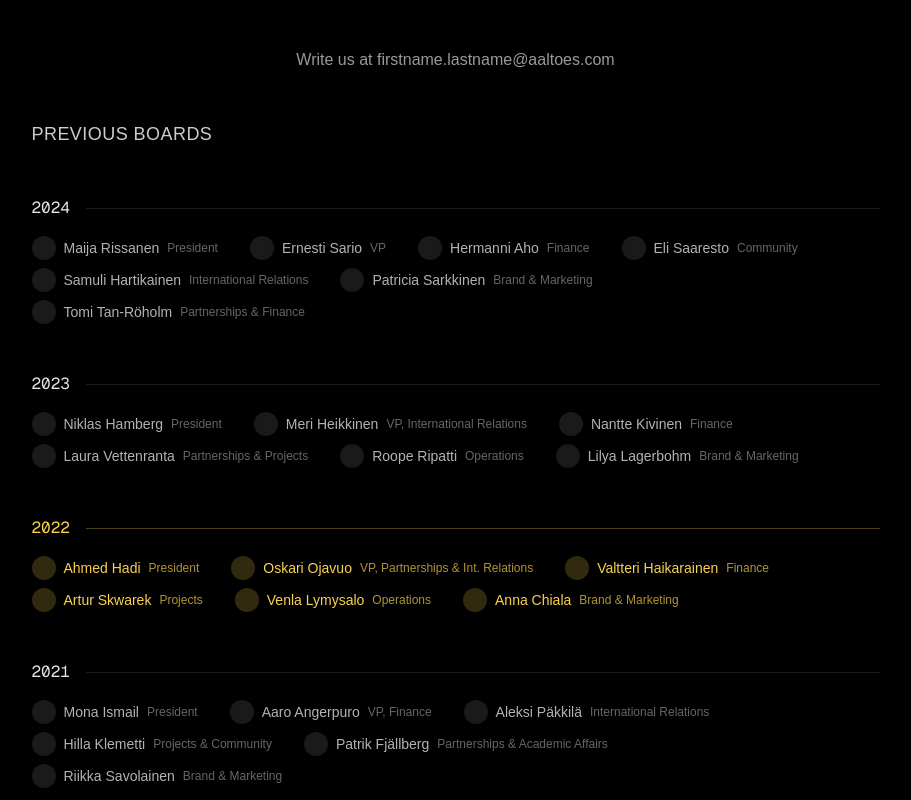
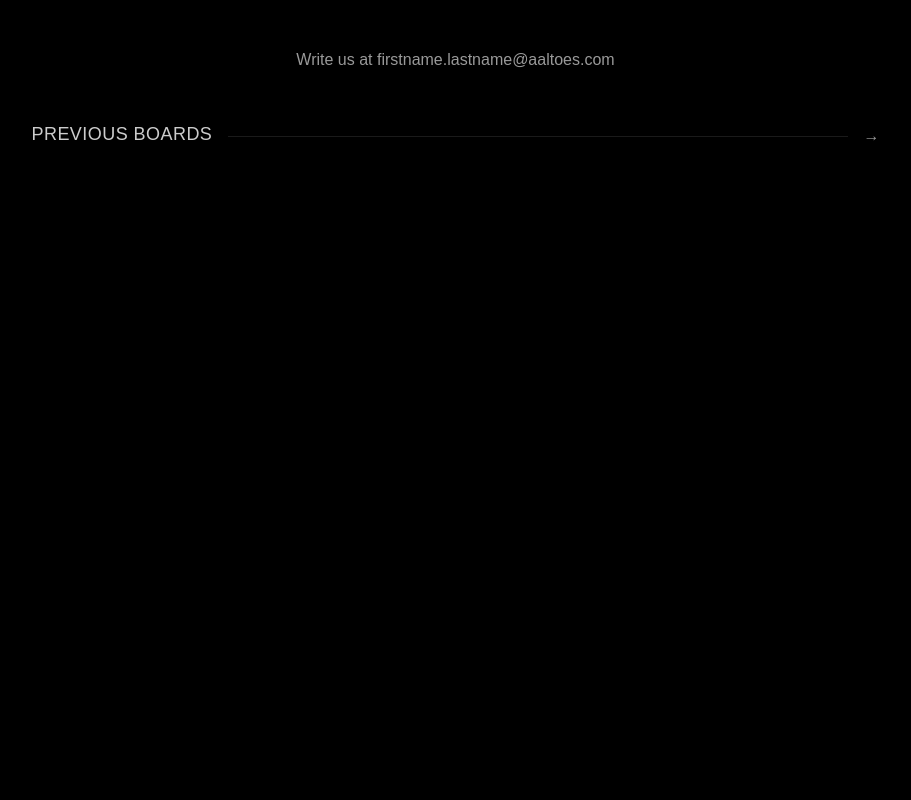
Before and after one commit to derzetta/aaltoes-web, a React (Vite) app: page /#/team in a window 1280 px wide. Shown: the part 1180-1980 px from the top of the page, without its empty margins (177-1088 px from the left). After the commit the page ends 1480 px from the top, so only its background shows below. Built offline with nearby package versions, Linux system fonts and the light colour scheme.

Commit message:
no prolfile pics

```diff
--- a/src/components/PreviousBoards.tsx
+++ b/src/components/PreviousBoards.tsx
@@ -1,3 +1,5 @@
+import React, { useState } from 'react'
+
 interface BoardMember {
   name: string
   role?: string
@@ -10,14 +12,13 @@ interface BoardYear {
 }
 
 function PreviousBoards() {
+  const [isExpanded, setIsExpanded] = useState(false)
   const boards: BoardYear[] = [
     {
       year: 2024,
       members: [
         { name: "Maija Rissanen", role: "President" },
         { name: "Ernesti Sario", role: "VP" },
-        { name: "Hermanni Aho", role: "Finance" },
-        { name: "Eli Saaresto", role: "Community" },
         { name: "Samuli Hartikainen", role: "International Relations" },
         { name: "Patricia Sarkkinen", role: "Brand & Marketing" },
         { name: "Tomi Tan-Röholm", role: "Partnerships & Finance" }
@@ -199,24 +200,39 @@ function PreviousBoards() {
 
   return (
     <div className="space-y-12">
-      <h2 className="section-title">Previous Boards</h2>
+      <button
+        onClick={() => setIsExpanded(!isExpanded)}
+        className="w-full text-left"
+      >
+        <div className="flex items-center gap-4 group">
+          <h2 className="section-title flex-shrink-0">Previous Boards</h2>
+          <div className="flex-grow flex items-center -mt-5">
+            <div className="h-[1px] w-full bg-white/10 group-hover:bg-white/20 transition-colors" />
+          </div>
+          <span className={`text-white/60 transition-transform duration-300 -mt-5 ${isExpanded ? 'rotate-90' : ''}`}>
+            →
+          </span>
+        </div>
+      </button>
+
+      {isExpanded && (
+        <div className="space-y-8 animate-fadeIn">
           {boards.map((board) => (
             <div key={board.year} className="space-y-4">
               <div className="flex items-center gap-4">
-            <h3 className={`font-['Geist_Mono'] ${board.isGolden ? 'text-amber-300' : 'text-white/90'}`}>
+                <h3 className="font-['Geist_Mono'] text-white/90">
                   {board.year}
                 </h3>
-            <div className={`h-px flex-grow ${board.isGolden ? 'bg-amber-300/30' : 'bg-white/10'}`} />
+                <div className="h-px flex-grow bg-white/10" />
               </div>
               <div className="flex flex-col sm:flex-wrap sm:flex-row gap-x-8 gap-y-2">
                 {board.members.map((member, index) => (
                   <div key={index} className="flex items-center gap-2">
-                <div className={`w-6 h-6 rounded-full ${board.isGolden ? 'bg-amber-300/20' : 'bg-white/10'}`} />
-                <span className={`text-sm ${board.isGolden ? 'text-amber-300' : 'text-white/70'}`}>
+                    <span className="text-sm text-white/70">
                       {member.name}
                     </span>
                     {member.role && (
-                  <span className={`text-xs ${board.isGolden ? 'text-amber-300/70' : 'text-white/40'}`}>
+                      <span className="text-xs text-white/40">
                         {member.role}
                       </span>
                     )}
@@ -226,6 +242,8 @@ function PreviousBoards() {
             </div>
           ))}
         </div>
+      )}
+    </div>
   )
 }
 
```
Lines whose indentation alone changed are shown as unchanged.
